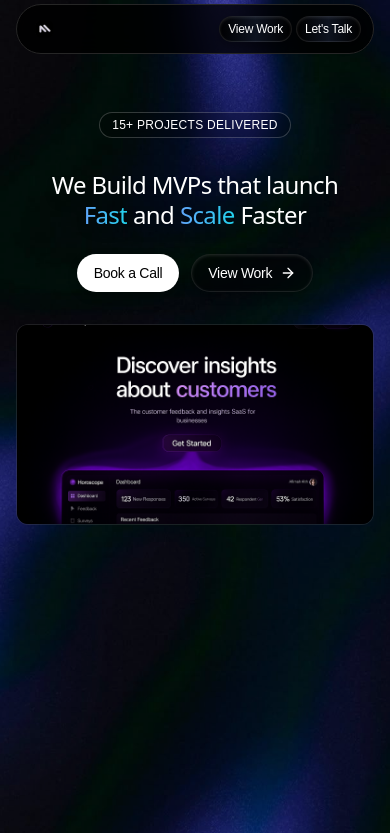
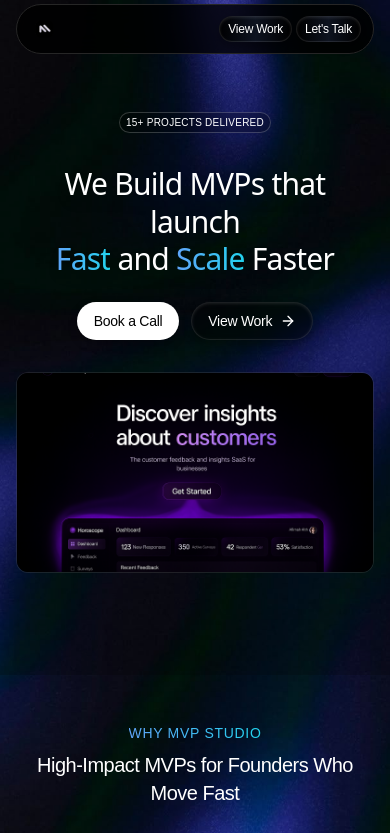
Before and after one commit to abhishekxdev/mymvfinal, a Next.js app: page / in a window 390 px wide. Shown: the top 833 px of the page. Built offline with nearby package versions, Linux system fonts and the light colour scheme; what tailwindcss-intersect, tailwindcss-motion would draw is missing.

Commit message:
Updated Hero.tsx

```diff
--- a/components/marketing/Hero.tsx
+++ b/components/marketing/Hero.tsx
@@ -34,16 +34,16 @@ export default function Hero() {
   const currentProject = projects[currentProjectIndex];
 
   return (
-    <div className="min-h-screen w-full flex flex-col items-center justify-start relative overflow-hidden px-4 pt-20 md:pt-32">
+    <div className="min-h-[80vh] w-full flex flex-col items-center justify-start relative overflow-hidden px-4 pt-20 md:pt-32 pb-8 md:pb-12">
       {/* Subtle dark overlay for text readability - but not too dark */}
       <div className="absolute inset-0 bg-black/20 md:bg-black/30 z-10"></div>
       {/* Main Content - Above overlay */}
       <div className="max-w-6xl mx-auto z-20 w-full mt-8 md:mt-16 relative">
         <div className="flex flex-col items-center justify-center gap-6 md:gap-12 text-center motion-translate-y-in-100 motion-duration-[1s] motion-ease-spring-smooth">
-          <span className="inline-block mb-2 md:mb-4 px-3 md:px-4 py-1 rounded-full bg-black/20 backdrop-blur-sm text-xs font-normal font-helvetica text-white tracking-wide border border-white/20 uppercase">
+          <span className="inline-block mb-2 md:mb-4 px-1.5 md:px-4 py-0.5 md:py-1 rounded-full bg-black/20 backdrop-blur-sm text-[10px] md:text-xs font-normal font-helvetica text-white tracking-wide border border-white/20 uppercase">
             15+ Projects Delivered
           </span>
-          <h1 className="text-white text-2xl sm:text-3xl md:text-5xl lg:text-7xl xl:text-8xl tracking-tight font-sans leading-tight drop-shadow-lg px-2">
+          <h1 className="text-white text-3xl sm:text-4xl md:text-5xl lg:text-7xl xl:text-8xl tracking-tight font-sans leading-tight drop-shadow-lg px-2">
             We Build MVPs that launch<br />
             <span className="text-transparent bg-clip-text bg-gradient-to-r from-blue-400 to-cyan-400">Fast</span> and <span className="text-transparent bg-clip-text bg-gradient-to-r from-blue-400 to-cyan-400">Scale</span> Faster
           </h1>
```
